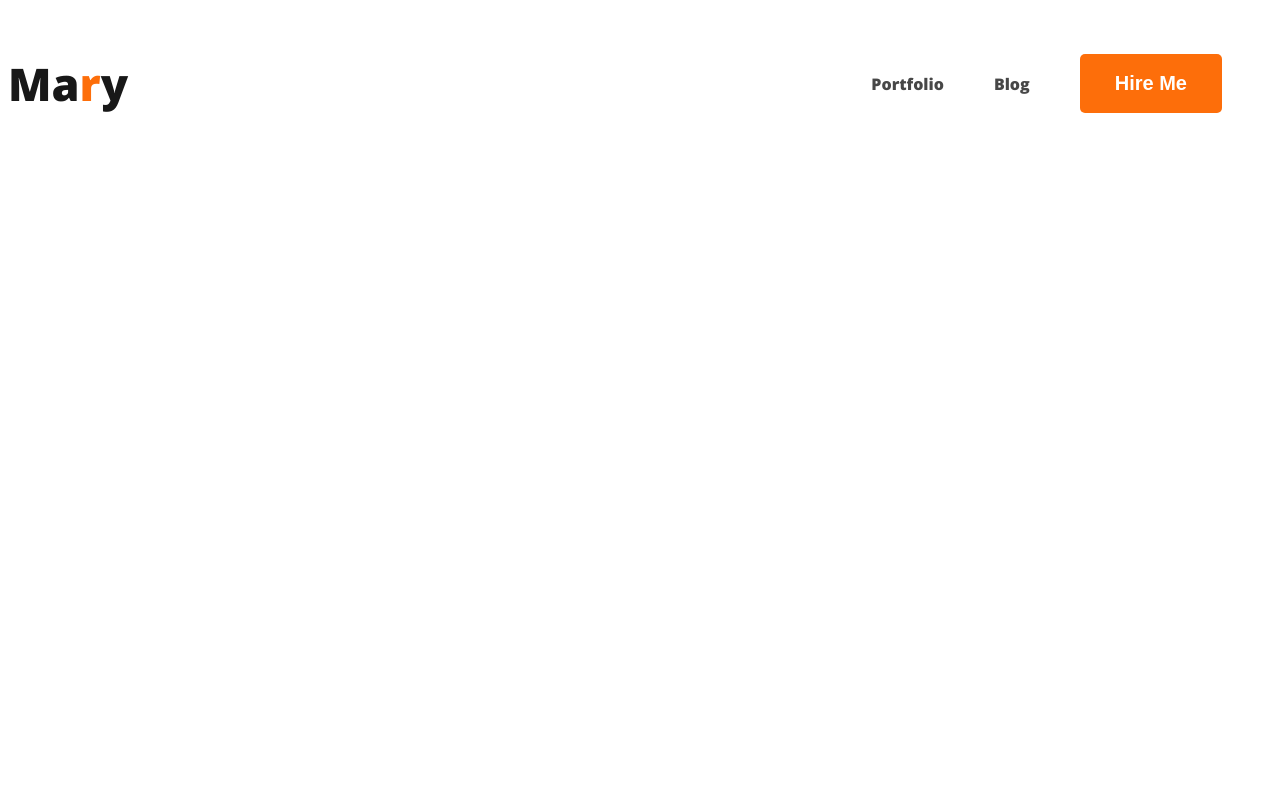
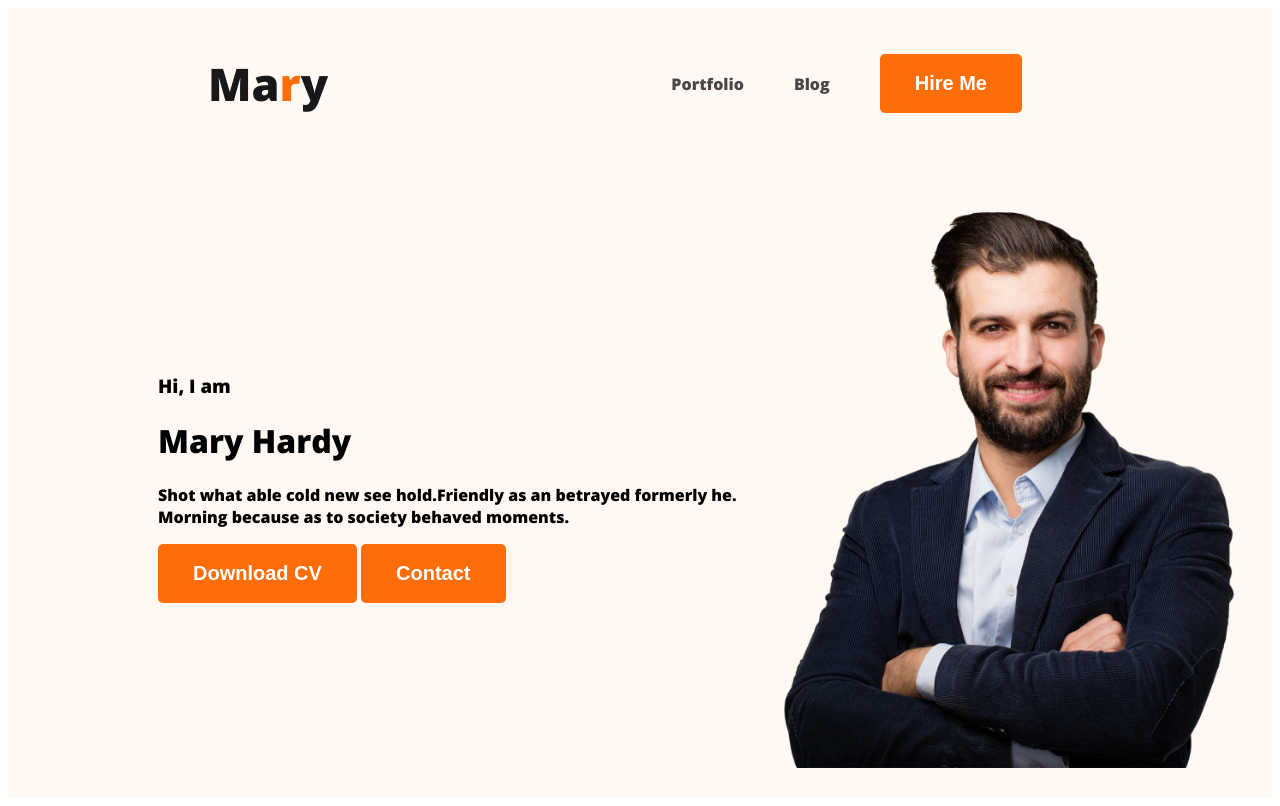
Before and after one commit to Arifur-14/web-developer-portfolio, a plain HTML site: page index.html in a window 1280 px wide. Drawn offline with nearby package versions, Linux system fonts and the light colour scheme.

Commit message:
added banner content

```diff
--- a/index.html
+++ b/index.html
@@ -10,7 +10,7 @@
     <link rel="stylesheet" href="styles/portfolio.css">
 </head>
 <body>
-    <header>
+    <header class="header">
         <nav>
             <h3 class="nav-title">Ma<span class="text-primary">r</span>y</h3>
             <ul>
@@ -19,6 +19,18 @@
                 <li><button class="btn-primary">Hire Me<button</li>
             </ul>
         </nav>
+        <div class="banner">
+            <div class="banner-content">
+                <h3 class="banner-greeting">Hi, I  am</h3>
+                <h1 class="banner-title">Mary Hardy</h1>
+                <p>
+                    Shot what able cold new see hold.Friendly as an betrayed formerly he. Morning because as to society behaved moments.
+                </p>
+                <button class="btn-primary">Download CV</button>
+                <button class="btn-primary">Contact</button>
+            </div>
+            <img class="profile-picture" src="images/hardy.png" alt="">
+        </div>
     </header>
     <main>
 
--- a/styles/portfolio.css
+++ b/styles/portfolio.css
@@ -22,6 +22,7 @@ nav {
     display: flex;
     justify-content: space-between;
     align-items: center;
+    margin: 0 200px;
 }
 
 .nav-title {
@@ -45,3 +46,15 @@ nav a {
     text-decoration: none;
     color: #474747;
 }
+/* header related styles */
+header{
+    background-color: #FFF8F3;
+}
+.banner{
+    padding: 30px 30px 30px 150px;
+    display: flex;
+    align-items: center;
+}
+.banner .profile-picture{
+    width: 500px;
+}
```
